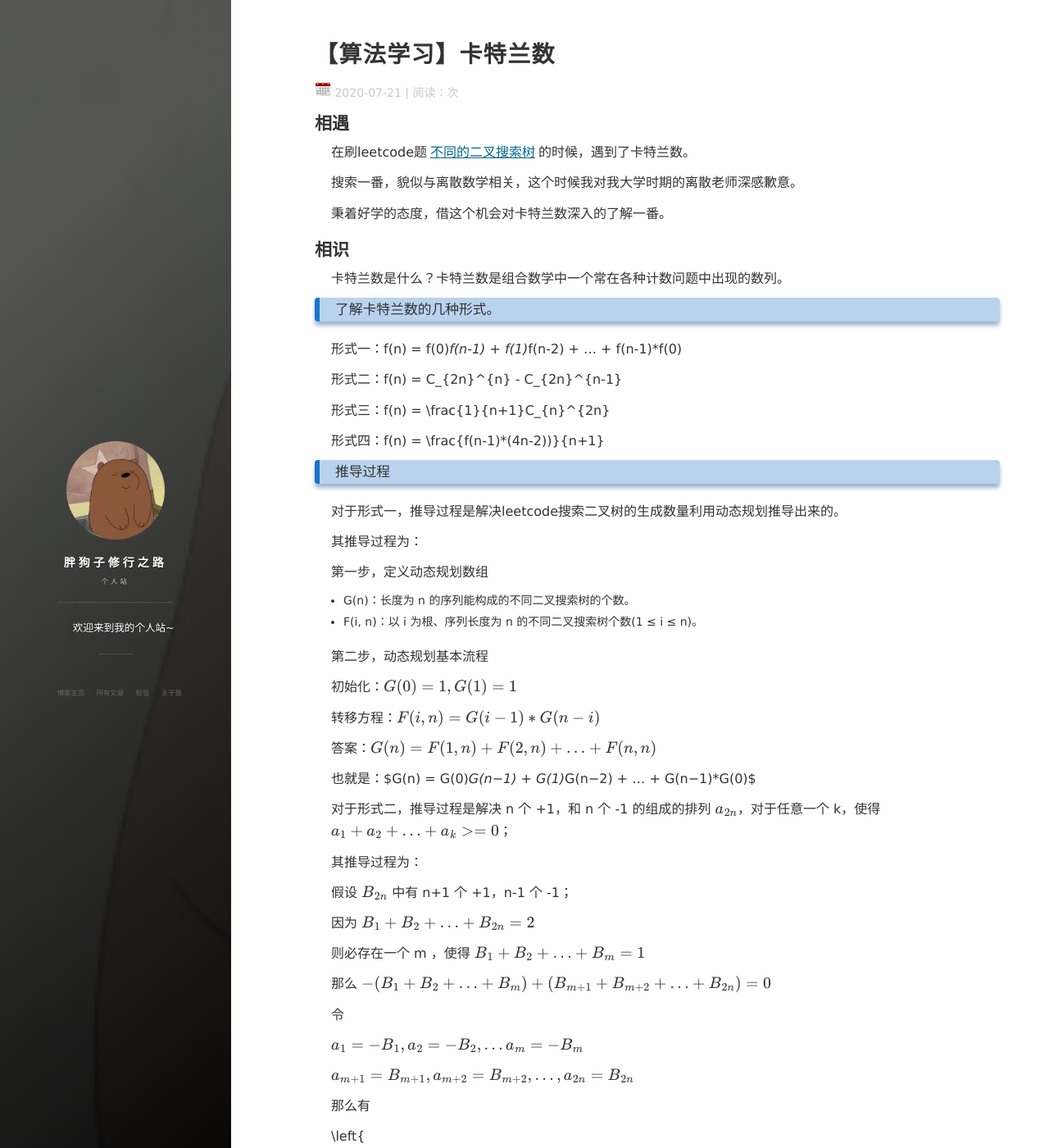
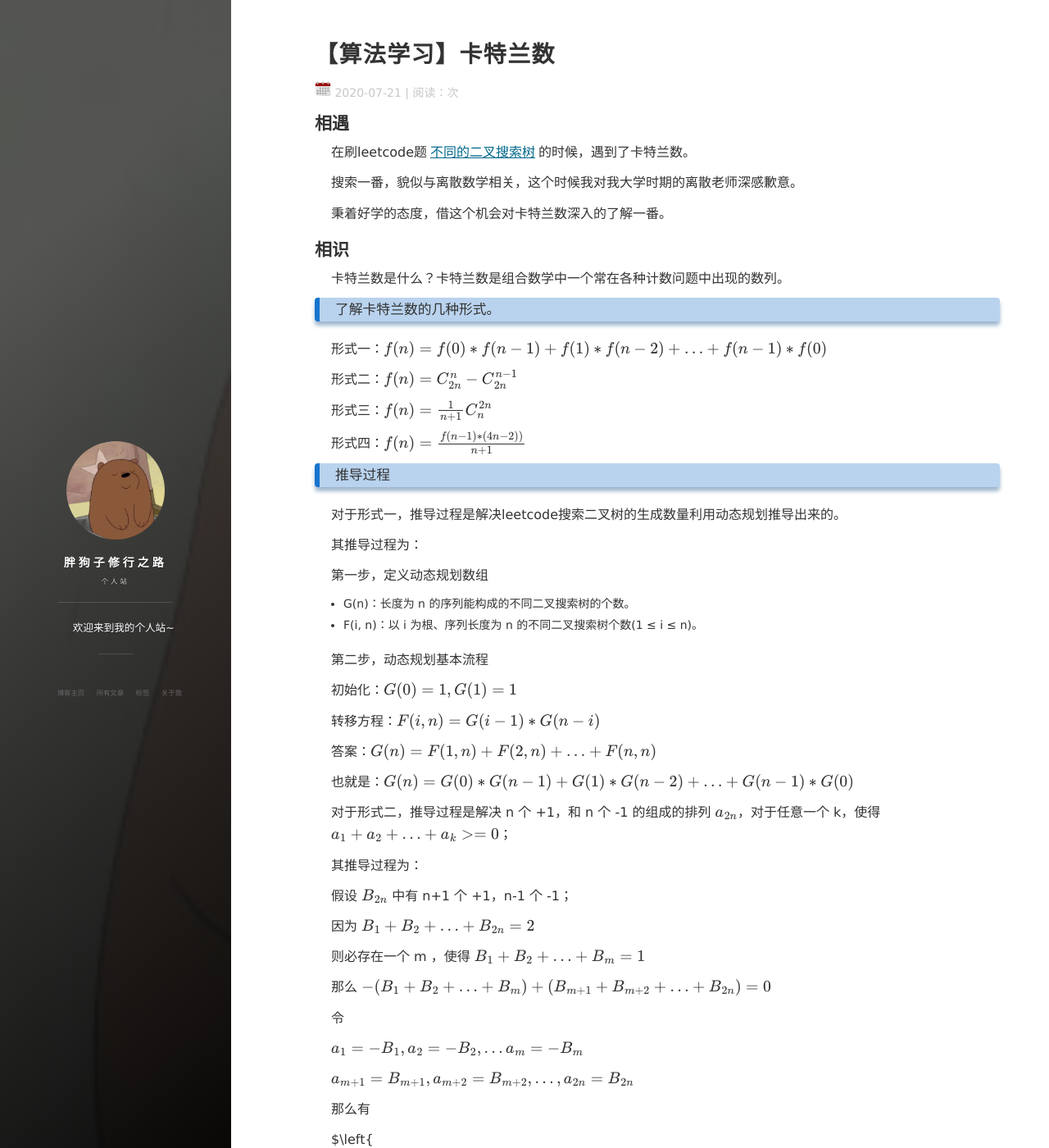
Before and after one commit to zhanglinhahaha/zhanglinhahaha.github.io, a Jekyll site: the page built from _posts/2020-07-21-【算法学习】卡特兰数.md, in a window 1280 px wide and 1400 px high. Shown: the whole window at 82% size. Built offline with Jekyll 4.4.1, drawn with Linux system fonts in a browser that asks for light colours; nearby versions of some CDN libraries; formulas are drawn with MathJax 3; comment, search, counter and statistics services are not loaded.

Commit message:
modify format

```diff
--- a/_posts/2020-07-21-【算法学习】卡特兰数.md
+++ b/_posts/2020-07-21-【算法学习】卡特兰数.md
@@ -18,13 +18,13 @@ tag: 算法学习
 
 ### 了解卡特兰数的几种形式。
 
-形式一：f(n) = f(0)*f(n-1) + f(1)*f(n-2) + ... + f(n-1)*f(0)
+形式一：$f(n) = f(0) * f(n-1) + f(1) * f(n-2) + ... + f(n-1) * f(0)$
 
-形式二：f(n) = C_{2n}^{n} - C_{2n}^{n-1}
+形式二：$f(n) = C_{2n}^{n} - C_{2n}^{n-1}$
 
-形式三：f(n) = \frac{1}{n+1}C_{n}^{2n}
+形式三：$f(n) = \frac{1}{n+1}C_{n}^{2n}$
 
-形式四：f(n) = \frac{f(n-1)*(4n-2))}{n+1}
+形式四：$f(n) = \frac{f(n-1) * (4n-2))}{n+1}$
 
 ### 推导过程
 对于形式一，推导过程是解决leetcode搜索二叉树的生成数量利用动态规划推导出来的。
@@ -40,11 +40,11 @@ tag: 算法学习
 
 初始化：$G(0)=1,G(1)=1$
 
-转移方程：$F(i, n)=G(i−1)*G(n−i)$
+转移方程：$F(i, n)=G(i−1) * G(n−i)$
 
 答案：$G(n) = F(1, n) + F(2, n) + ... + F(n, n)$
 
-也就是：$G(n) = G(0)*G(n−1) + G(1)*G(n−2) + ... + G(n−1)*G(0)$
+也就是：$G(n) = G(0) * G(n−1) + G(1) * G(n−2) + ... + G(n−1) * G(0) $
 
 对于形式二，推导过程是解决 n 个 +1，和 n 个 -1 的组成的排列 $a_{2n}$，对于任意一个 k，使得 $a_{1} + a_{2} + ... + a_{k} >= 0$；
 
@@ -66,10 +66,10 @@ $a_{m+1} = B_{m+1}, a_{m+2} = B_{m+2}, ..., a_{2n} = B_{2n}$
 
 那么有
 
-\left\{\begin{matrix}
+$\left\{\begin{matrix}
  a_{1} + a_{2} + ... + a_{m} < 0;\\
  a_{1} + a_{2} + ... + a_{2n} = 0;
-\end{matrix}\right.
+\end{matrix}\right.$
 
 这个答案恰好是不符合要求的解。
 
```
